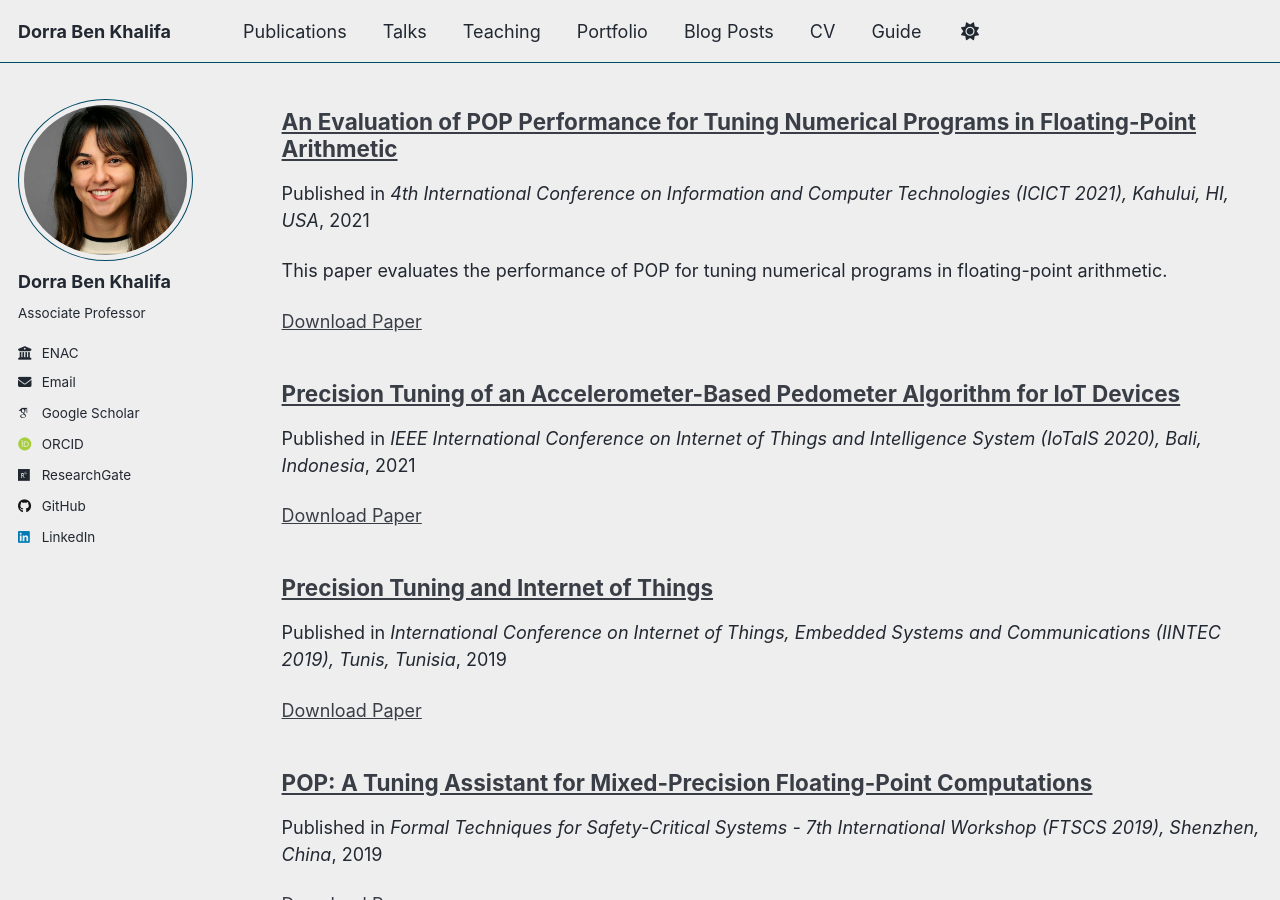
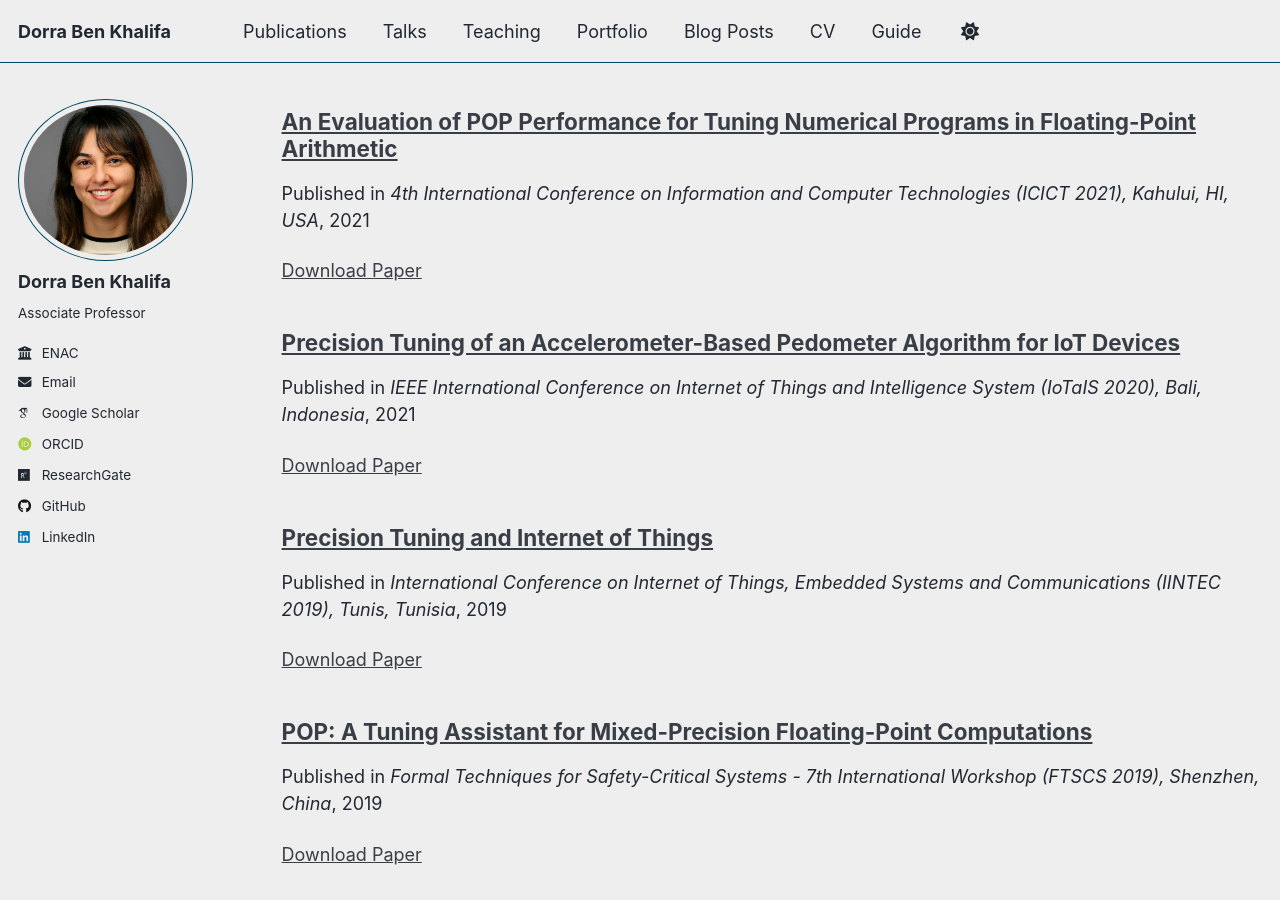
Before and after one commit to dbenkhalifa/dbenkhalifa.github.io, a Jekyll site: the page built from _pages/publications.html, in a window 1280 px wide and 900 px high, scrolled down 2649 px. Built offline with Jekyll 4.4.1, drawn with Linux system fonts in a browser that asks for light colours; some web fonts are replaced; a script that is not in the unit is left out.

Commit message:
Update 2021-AnEvaluationofPOPPerforman.md

```diff
--- a/_publications/2021-AnEvaluationofPOPPerforman.md
+++ b/_publications/2021-AnEvaluationofPOPPerforman.md
@@ -3,7 +3,6 @@ title: "An Evaluation of POP Performance for Tuning Numerical Programs in Floati
 collection: publications
 category: conferences
 permalink: /publication/2021-AnEvaluationofPOPPerforman.md
-excerpt: "This paper evaluates the performance of POP for tuning numerical programs in floating-point arithmetic."
 date: 2021-03-11
 venue: "4th International Conference on Information and Computer Technologies (ICICT 2021), Kahului, HI, USA"
 paperurl: "https://doi.org/10.1109/ICICT52872.2021.00019"
```
